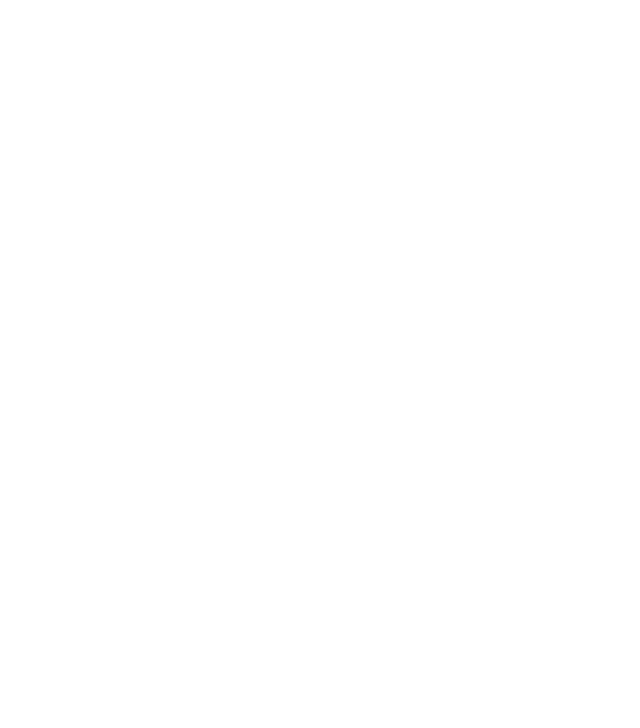
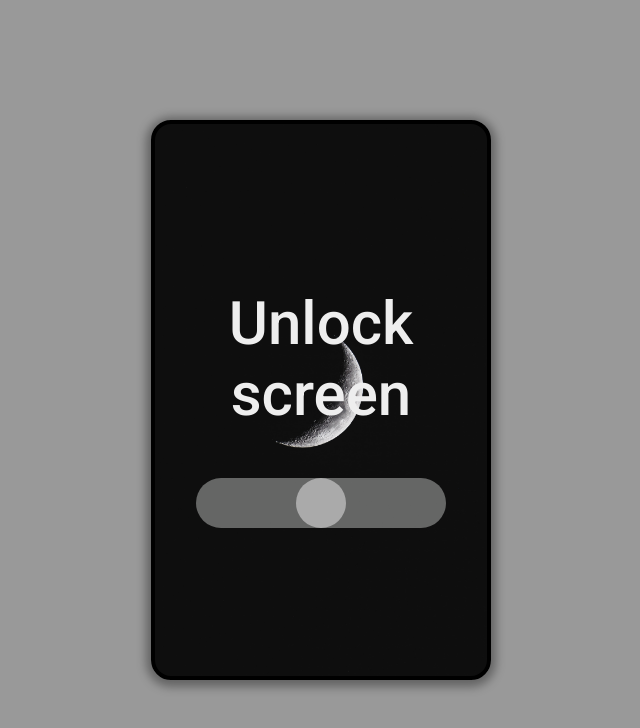
Before and after one commit to Casyvina/30-web_apps, a React (Create React App) app in the folder project-sandbox/: page / in a window 1280 px wide. Shown: the top 728 px of the page, without its empty margins (319-959 px from the left). Built offline with nearby package versions, Linux system fonts and the light colour scheme.

Commit message:
eighth project

```diff
--- a/project-sandbox/src/App.js
+++ b/project-sandbox/src/App.js
@@ -6,6 +6,7 @@
 // import TestimonialsApp from './projects/04-testimonials-app/TestimonialsApp';
 // import TemperatureControllerApp from './projects/06-temperature-controller/TemperatureControllerApp';
 import LightAndDarkMode from './projects/07-light-and-dark-mode/LightAndDarkMode';
+import SLideToUnlock from './projects/08-slide-to-unlock/SLideToUnlock';
 
 function App() {
   return (
@@ -17,7 +18,7 @@
       {/* <AlertApp /> */}
       {/* <TemperatureControllerApp /> */}
       {/* <LightAndDarkMode /> */}
-
+      <SLideToUnlock />
     </div>
   );
 }
--- /dev/null
+++ b/project-sandbox/src/projects/08-slide-to-unlock/LockSlider.css
@@ -0,0 +1,26 @@
+.slider::-webkit-slider-thumb{
+    appearance: none;
+    width: 50px;
+    height: 50px;
+    border-radius: 50%;
+    background: #aaa;
+    /* background: rgba(188, 190, 188, 0.5); */
+    cursor: pointer;
+}
+
+.slider::-webkit-slider-thumb:active{
+    background: #fff;
+
+}
+
+.unlockIcon {
+    font-size: 80px;
+    color: rgba(240, 240, 240, 0.3);
+    cursor: pointer;
+    margin-bottom: 2rem;
+    transition: all 0.2s;
+}
+
+.unlockIcon:hover {
+    color: #fff
+}
--- /dev/null
+++ b/project-sandbox/src/projects/08-slide-to-unlock/LockSlider.jsx
@@ -0,0 +1,18 @@
+import React from 'react'
+import "./LockSlider.css"
+
+const LockSlider = ({ handleInput, sliderValue, width }) => {
+    let sliderStyle = {
+        appearance: "none",
+        width: !width ? "300px" : width,
+        height: "50px",
+        background: "rgba(188, 190, 188, 0.5)",
+        outline: "none",
+        borderRadius: "25px"
+    }
+  return (
+    <input type='range' className='slider mb-2 ' style={sliderStyle} onInput={handleInput} value={sliderValue}/>
+  )
+}
+
+export default LockSlider
--- /dev/null
+++ b/project-sandbox/src/projects/08-slide-to-unlock/SLideToUnlock.jsx
@@ -0,0 +1,67 @@
+import React, { useState, useEffect } from 'react'
+import LockSlider from './LockSlider'
+import { AiFillUnlock } from 'react-icons/ai'
+import LockScreenImg from "./img/moon.jpg";
+import HomeScreenImg from "./img/home.jpg";
+
+const SLideToUnlock = () => {
+    const [uiProps, setUiProps] = useState({
+
+        uiText: "Unlock screen",
+        uiColor: "#eee",
+        uiBg: `url(${LockScreenImg}) center/cover no-repeat`
+    })
+    const [showLockSlider, setShowLockSlider] = useState(true);
+    const [lockSliderValue, setLockSliderValue] = useState(0);
+
+    const handleLockSliderInput = (e) => {
+        setLockSliderValue(e.target.value)
+    }
+
+    const lockScreen = () => {
+        setLockSliderValue(0);
+        setShowLockSlider(true);
+        setUiProps({
+          uiText: "Unlock screen",
+          uiColor: "#eee",
+          uiBg: `url(${LockScreenImg}) center/cover no-repeat`,
+        });
+      };
+
+    useEffect(() => {
+        document.body.style.background = "#999";
+        if (lockSliderValue === "100") {
+            setShowLockSlider(false);
+            setLockSliderValue(0);
+            setUiProps({
+            uiText: "Lock screen",
+            uiColor: "#222",
+            uiBg: `url(${HomeScreenImg}) center/cover no-repeat`,
+            });
+        }
+    }, [lockSliderValue]);
+
+
+
+  return (
+    <div className="container text-center d-flex flex-column border-20 shadow-md"
+        style={{
+            height: "70vh",
+            marginTop: "15vh",
+            width: 340,
+            border: "4px solid #000",
+            background: uiProps.uiBg,
+        }}
+        >
+            <h1 className="title" style={{color:uiProps.uiColor}}>{" "}{uiProps.uiText}</h1>
+        {showLockSlider ?
+        (<LockSlider
+            width={"250px"}
+            handleInput={handleLockSliderInput}
+            value={lockSliderValue}/>) :
+       ( <AiFillUnlock className='unlockIcon' onClick={lockScreen}/>)}
+    </div>
+  )
+}
+
+export default SLideToUnlock
```
